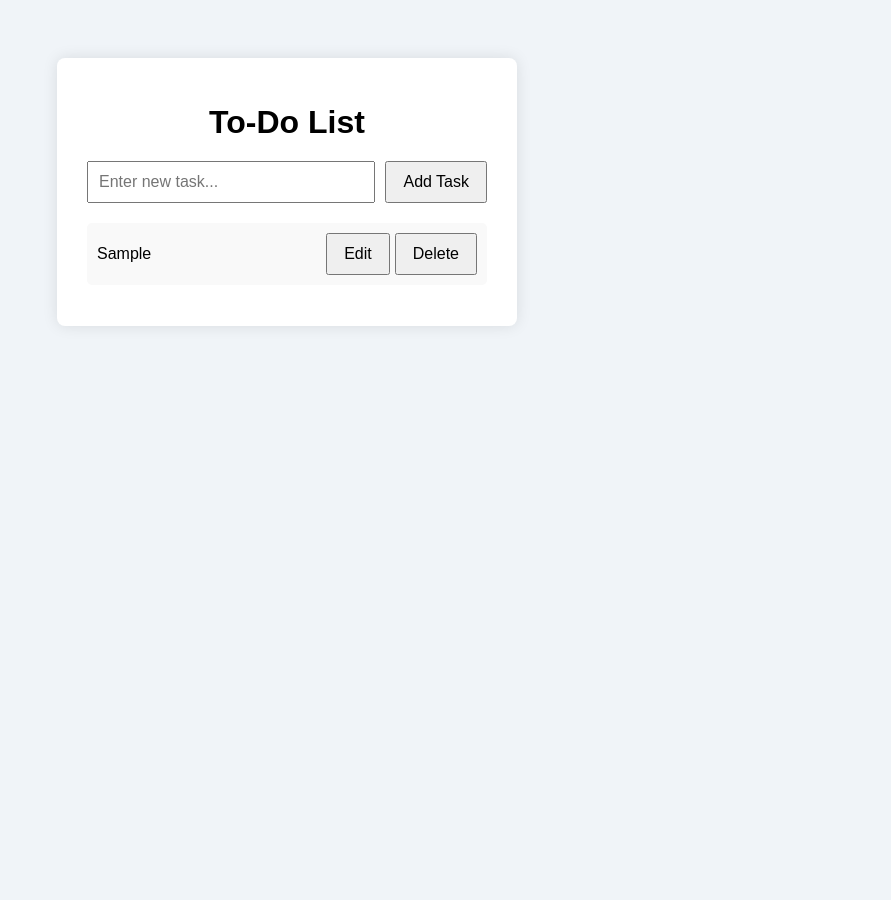
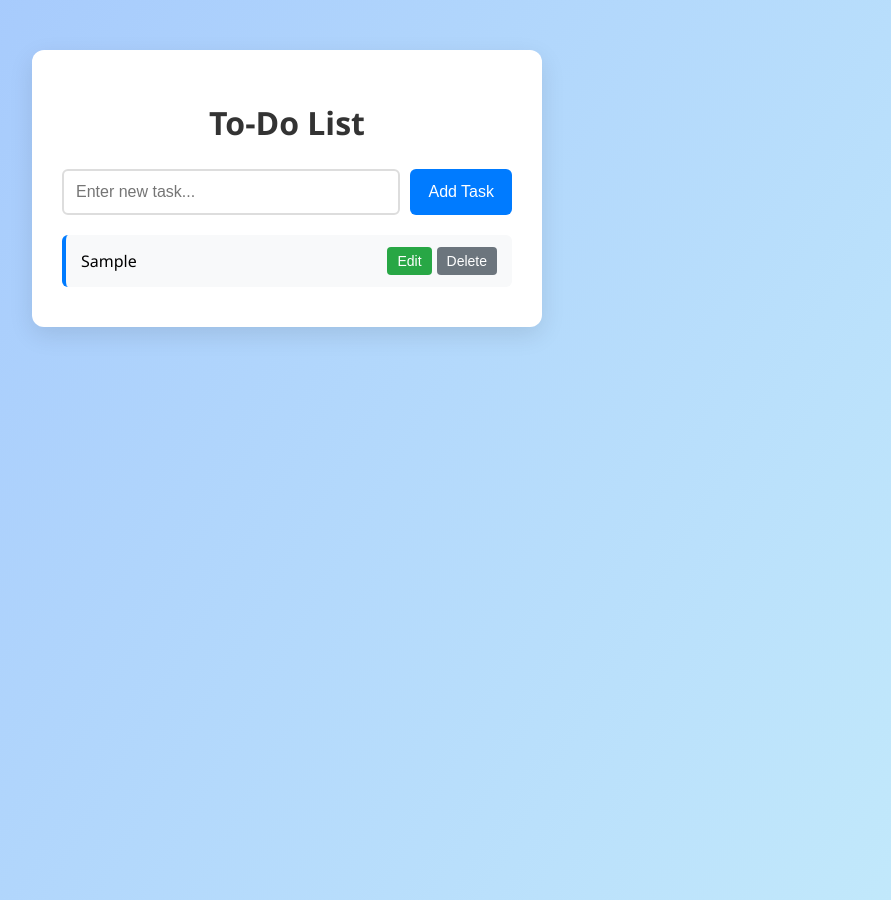
Before and after one commit to belwajel/to-do-app, a plain HTML site: page index.html in a window 1280 px wide. Both pictures are taken after typing "Sample" into the empty fields and a click on the button "Add Task". Shown: the whole page, without its empty margins (353-1244 px from the left). Before the commit the page ends 800 px from the top, so only its background shows below. Drawn offline with Linux system fonts and the light colour scheme.

Commit message:
Update style.css

```diff
--- a/style.css
+++ b/style.css
@@ -1,26 +1,34 @@
+/* General Page Styling */
 body {
-    font-family: Arial, sans-serif;
-    background: #f0f4f8;
+  font-family: 'Segoe UI', Tahoma, Geneva, Verdana, sans-serif;
+  background: linear-gradient(120deg, #a1c4fd, #c2e9fb);
+  min-height: 100vh;
+  margin: 0;
   display: flex;
   justify-content: center;
-    align-items: start;
-    padding: 50px;
+  align-items: flex-start;
+  padding: 50px 15px;
 }
 
+/* Main Container */
 .container {
   background: #fff;
-    padding: 25px 30px;
-    border-radius: 8px;
-    box-shadow: 0 0 15px rgba(0,0,0,0.1);
+  padding: 30px;
+  border-radius: 12px;
+  box-shadow: 0 8px 25px rgba(0, 0, 0, 0.1);
   width: 100%;
-    max-width: 400px;
+  max-width: 450px;
+  animation: fadeIn 0.5s ease;
 }
 
+/* Header */
 h1 {
   text-align: center;
-    margin-bottom: 20px;
+  margin-bottom: 25px;
+  color: #333;
 }
 
+/* Form Section */
 form {
   display: flex;
   gap: 10px;
@@ -29,36 +37,110 @@ body {
 
 input[type="text"] {
   flex: 1;
-    padding: 10px;
+  padding: 12px;
   font-size: 16px;
+  border: 2px solid #ddd;
+  border-radius: 6px;
+  transition: border-color 0.3s ease;
+}
+
+input[type="text"]:focus {
+  border-color: #007BFF;
+  outline: none;
 }
 
 button {
-    padding: 10px 16px;
+  padding: 12px 18px;
   font-size: 16px;
+  background-color: #007BFF;
+  color: white;
+  border: none;
+  border-radius: 6px;
   cursor: pointer;
+  transition: background-color 0.3s ease, transform 0.2s ease;
 }
 
+button:hover {
+  background-color: #0056b3;
+  transform: scale(1.05);
+}
+
+/* Task List */
 ul {
-    list-style-type: none;
+  list-style: none;
   padding: 0;
+  margin: 0;
 }
 
 li {
-    padding: 10px;
+  padding: 12px 15px;
   margin-bottom: 10px;
-    background: #f9f9f9;
+  background: #f8f9fa;
+  border-left: 4px solid #007BFF;
+  border-radius: 6px;
   display: flex;
   justify-content: space-between;
   align-items: center;
-    border-radius: 5px;
+  transition: background 0.3s ease;
+}
+
+li:hover {
+  background: #eef2f7;
 }
 
 li.completed {
   text-decoration: line-through;
-    color: gray;
+  color: #aaa;
+  background: #e2e3e5;
+  border-left: 4px solid #6c757d;
 }
 
 .task-actions button {
+  background-color: #6c757d;
+  color: #fff;
+  border: none;
+  padding: 6px 10px;
   margin-left: 5px;
+  border-radius: 4px;
+  font-size: 14px;
+  transition: background-color 0.3s ease;
 }
+
+.task-actions button:hover {
+  background-color: #343a40;
+}
+
+.task-actions button:first-child {
+  background-color: #28a745;
+}
+
+.task-actions button:first-child:hover {
+  background-color: #1e7e34;
+}
+
+/* Animations */
+@keyframes fadeIn {
+  from { opacity: 0; transform: translateY(-10px); }
+  to { opacity: 1; transform: translateY(0); }
+}
+
+/* Responsive */
+@media (max-width: 480px) {
+  .container {
+    padding: 20px;
+  }
+
+  form {
+    flex-direction: column;
+  }
+
+  button {
+    width: 100%;
+  }
+
+  .task-actions {
+    display: flex;
+    flex-direction: column;
+    gap: 5px;
+  }
+}
```
Lines whose indentation alone changed are shown as unchanged.
